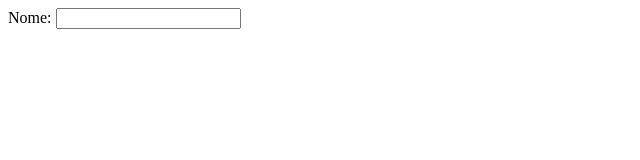
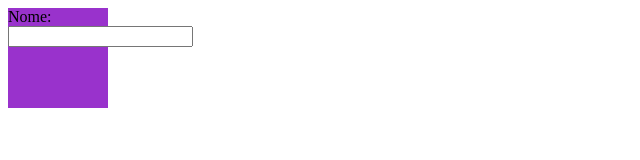
Before and after one commit to marcelaatsouza/projetohtml, a plain HTML site: page index.html in a window 1280 px wide. Shown: the whole page, without its empty margins (0-640 px from the left). Drawn offline with Linux system fonts and the light colour scheme.

Commit message:
Adicionando arquivo css

```diff
--- a/index.html
+++ b/index.html
@@ -4,6 +4,7 @@
     <meta charset="UTF-8">
     <meta name="viewport" content="width=device-width, initial-scale=1.0">
     <title>Document</title>
+    <link rel="stylesheet" href="style.css">
 </head>
 <body>
     <main>
--- /dev/null
+++ b/style.css
@@ -0,0 +1,5 @@
+main {
+    background-color: darkorchid;
+    width: 100px;
+    height: 100px;
+}
```
